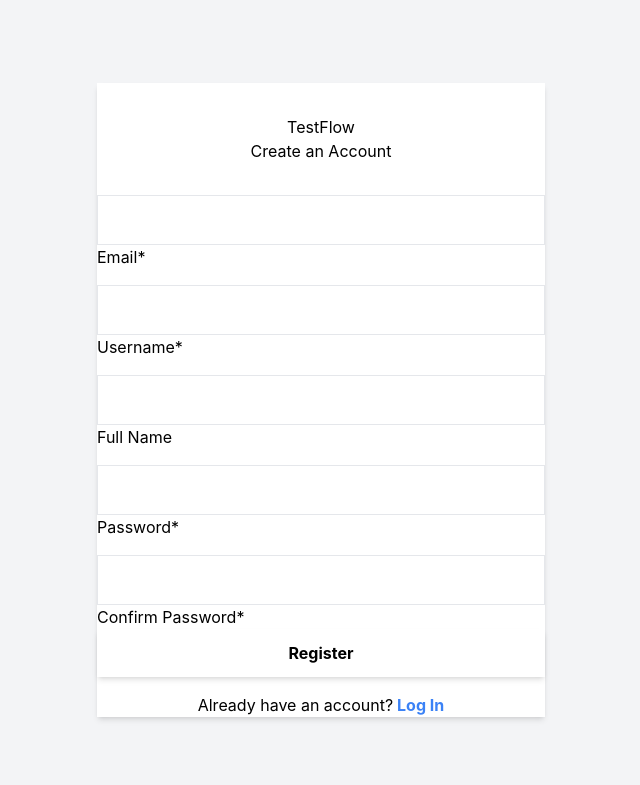
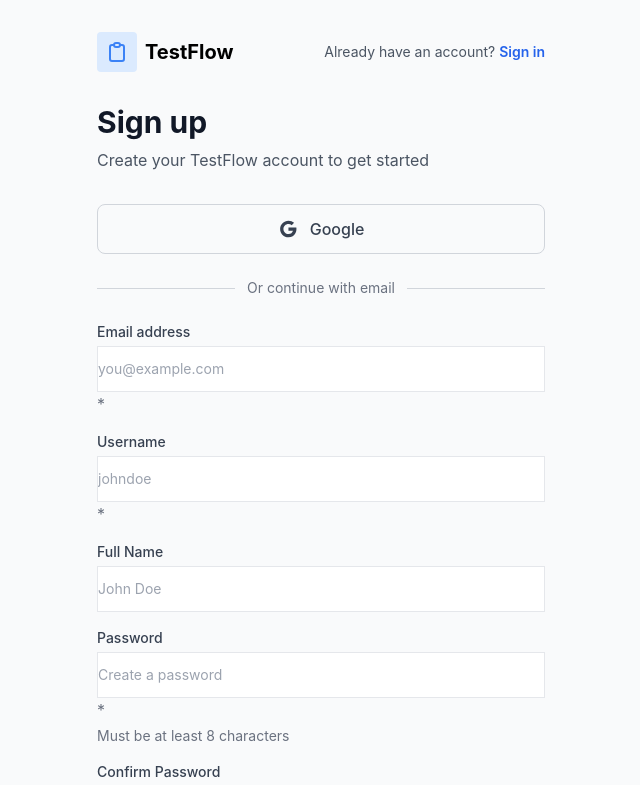
Before and after one commit to AbhiramKrishnaM/TestFlow, a React (Create React App) app in the folder frontend/: page /register in a window 1280 px wide. Shown: the top 785 px of the page, without its empty margins (319-959 px from the left). Built offline with nearby package versions, Linux system fonts and the light colour scheme; no server answers.

Commit message:
fix: added style changes to login and register pages

```diff
--- a/frontend/src/pages/auth/Login.tsx
+++ b/frontend/src/pages/auth/Login.tsx
@@ -5,7 +5,6 @@
   Card,
   CardBody,
   CardFooter,
-  CardHeader,
   Input,
   Typography,
 } from "../../components/MaterialTailwindFix";
@@ -37,78 +36,136 @@
   };
 
   return (
-    <div className="flex justify-center items-center min-h-screen bg-gray-100">
-      <Card className="w-full max-w-md">
-        <CardHeader
-          color="blue"
-          floated={false}
-          shadow={false}
-          className="m-0 grid place-items-center py-8 px-4 text-center"
+    <div className="flex min-h-screen bg-gray-50">
+      {/* Right side with login form */}
+      <div className="w-full flex items-center justify-center p-8">
+        <div className="w-full max-w-md">
+          <div className="flex justify-between items-center mb-8">
+            <div className="flex items-center">
+              <div className="flex items-center justify-center w-10 h-10 rounded bg-blue-100">
+                <svg
+                  xmlns="http://www.w3.org/2000/svg"
+                  className="h-6 w-6 text-blue-500"
+                  fill="none"
+                  viewBox="0 0 24 24"
+                  stroke="currentColor"
                 >
-          <Typography variant="h3" color="white">
-            TestFlow
+                  <path
+                    strokeLinecap="round"
+                    strokeLinejoin="round"
+                    strokeWidth={2}
+                    d="M9 5H7a2 2 0 00-2 2v12a2 2 0 002 2h10a2 2 0 002-2V7a2 2 0 00-2-2h-2M9 5a2 2 0 002 2h2a2 2 0 002-2M9 5a2 2 0 012-2h2a2 2 0 012 2"
+                  />
+                </svg>
+              </div>
+              <span className="ml-2 text-xl font-bold">TestFlow</span>
+            </div>
+            <div>
+              <Typography variant="small" className="text-gray-600">
+                Don't have an account?{" "}
+                <Link to="/register" className="text-blue-600 font-semibold">
+                  Sign up
+                </Link>
               </Typography>
-          <Typography variant="h5" color="white">
-            Log In
+            </div>
+          </div>
+
+          <div className="mb-8">
+            <Typography
+              variant="h3"
+              className="text-3xl font-bold text-gray-900 mb-2"
+            >
+              Sign in
             </Typography>
-        </CardHeader>
+            <Typography variant="paragraph" className="text-gray-600">
+              Sign in with your TestFlow account to continue
+            </Typography>
+          </div>
+
+          <div className="flex flex-col gap-4 mb-6">
+            <button className="flex items-center justify-center gap-3 border border-gray-300 rounded-lg py-3 px-4 text-gray-700 font-medium hover:bg-gray-50 transition-colors">
+              <svg
+                xmlns="http://www.w3.org/2000/svg"
+                width="20"
+                height="20"
+                viewBox="0 0 24 24"
+                fill="currentColor"
+              >
+                <path d="M12.545,10.239v3.821h5.445c-0.712,2.315-2.647,3.972-5.445,3.972c-3.332,0-6.033-2.701-6.033-6.032s2.701-6.032,6.033-6.032c1.498,0,2.866,0.549,3.921,1.453l2.814-2.814C17.503,2.988,15.139,2,12.545,2C7.021,2,2.543,6.477,2.543,12s4.478,10,10.002,10c8.396,0,10.249-7.85,9.426-11.748L12.545,10.239z" />
+              </svg>
+              <span>Google</span>
+            </button>
+          </div>
+
+          <div className="flex items-center gap-3 mb-6">
+            <div className="h-px bg-gray-300 flex-grow"></div>
+            <Typography variant="small" className="text-gray-500">
+              Or continue with email
+            </Typography>
+            <div className="h-px bg-gray-300 flex-grow"></div>
+          </div>
 
           <form onSubmit={handleLogin}>
-          <CardBody className="flex flex-col gap-4">
             {error && (
-              <div className="bg-red-100 border border-red-400 text-red-700 px-4 py-3 rounded">
+              <div className="bg-red-100 border border-red-400 text-red-700 px-4 py-3 rounded mb-4">
                 {error}
               </div>
             )}
 
+            <div className="mb-4">
+              <label className="block text-sm font-medium text-gray-700 mb-1">
+                Email address
+              </label>
               <Input
-              label="Username or Email"
                 size="lg"
+                placeholder="you@example.com"
                 value={username}
                 onChange={(e: React.ChangeEvent<HTMLInputElement>) =>
                   setUsername(e.target.value)
                 }
+                className="focus:ring-blue-500 focus:border-blue-500 w-full"
                 required
               />
+            </div>
 
+            <div className="mb-6">
+              <div className="flex justify-between items-center mb-1">
+                <label className="block text-sm font-medium text-gray-700">
+                  Password
+                </label>
+                <a
+                  href="#"
+                  className="text-sm text-blue-600 hover:text-blue-800"
+                >
+                  Forgot password?
+                </a>
+              </div>
               <Input
                 type="password"
-              label="Password"
                 size="lg"
+                placeholder="Enter your password"
                 value={password}
                 onChange={(e: React.ChangeEvent<HTMLInputElement>) =>
                   setPassword(e.target.value)
                 }
+                className="focus:ring-blue-500 focus:border-blue-500 w-full"
                 required
               />
-          </CardBody>
+            </div>
 
-          <CardFooter className="pt-0">
             <Button
               type="submit"
-              variant="gradient"
+              size="lg"
+              color="blue"
               fullWidth
               disabled={isLoading}
+              className="bg-blue-600 hover:bg-blue-700 py-3 rounded-lg"
             >
-              {isLoading ? "Logging in..." : "Log In"}
+              {isLoading ? "Signing in..." : "Login"}
             </Button>
-
-            <Typography variant="small" className="mt-4 flex justify-center">
-              Don't have an account?
-              <Link to="/register">
-                <Typography
-                  as="span"
-                  variant="small"
-                  color="blue"
-                  className="ml-1 font-bold"
-                >
-                  Register
-                </Typography>
-              </Link>
-            </Typography>
-          </CardFooter>
           </form>
-      </Card>
+        </div>
+      </div>
     </div>
   );
 }
--- a/frontend/src/pages/auth/Register.tsx
+++ b/frontend/src/pages/auth/Register.tsx
@@ -5,7 +5,6 @@
   Card,
   CardBody,
   CardFooter,
-  CardHeader,
   Input,
   Typography,
 } from "../../components/MaterialTailwindFix";
@@ -60,109 +59,191 @@
   };
 
   return (
-    <div className="flex justify-center items-center min-h-screen bg-gray-100">
-      <Card className="w-full max-w-md">
-        <CardHeader
-          color="blue"
-          floated={false}
-          shadow={false}
-          className="m-0 grid place-items-center py-8 px-4 text-center"
+    <div className="flex min-h-screen bg-gray-50">
+      {/* Right side with registration form */}
+      <div className="w-full flex items-center justify-center p-8">
+        <div className="w-full max-w-md">
+          <div className="flex justify-between items-center mb-8">
+            <div className="flex items-center">
+              <div className="flex items-center justify-center w-10 h-10 rounded bg-blue-100">
+                <svg
+                  xmlns="http://www.w3.org/2000/svg"
+                  className="h-6 w-6 text-blue-500"
+                  fill="none"
+                  viewBox="0 0 24 24"
+                  stroke="currentColor"
                 >
-          <Typography variant="h3" color="white">
-            TestFlow
+                  <path
+                    strokeLinecap="round"
+                    strokeLinejoin="round"
+                    strokeWidth={2}
+                    d="M9 5H7a2 2 0 00-2 2v12a2 2 0 002 2h10a2 2 0 002-2V7a2 2 0 00-2-2h-2M9 5a2 2 0 002 2h2a2 2 0 002-2M9 5a2 2 0 012-2h2a2 2 0 012 2"
+                  />
+                </svg>
+              </div>
+              <span className="ml-2 text-xl font-bold">TestFlow</span>
+            </div>
+            <div>
+              <Typography variant="small" className="text-gray-600">
+                Already have an account?{" "}
+                <Link to="/login" className="text-blue-600 font-semibold">
+                  Sign in
+                </Link>
               </Typography>
-          <Typography variant="h5" color="white">
-            Create an Account
+            </div>
+          </div>
+
+          <div className="mb-8">
+            <Typography
+              variant="h3"
+              className="text-3xl font-bold text-gray-900 mb-2"
+            >
+              Sign up
             </Typography>
-        </CardHeader>
+            <Typography variant="paragraph" className="text-gray-600">
+              Create your TestFlow account to get started
+            </Typography>
+          </div>
+
+          <div className="flex flex-col gap-4 mb-6">
+            <button className="flex items-center justify-center gap-3 border border-gray-300 rounded-lg py-3 px-4 text-gray-700 font-medium hover:bg-gray-50 transition-colors">
+              <svg
+                xmlns="http://www.w3.org/2000/svg"
+                width="20"
+                height="20"
+                viewBox="0 0 24 24"
+                fill="currentColor"
+              >
+                <path d="M12.545,10.239v3.821h5.445c-0.712,2.315-2.647,3.972-5.445,3.972c-3.332,0-6.033-2.701-6.033-6.032s2.701-6.032,6.033-6.032c1.498,0,2.866,0.549,3.921,1.453l2.814-2.814C17.503,2.988,15.139,2,12.545,2C7.021,2,2.543,6.477,2.543,12s4.478,10,10.002,10c8.396,0,10.249-7.85,9.426-11.748L12.545,10.239z" />
+              </svg>
+              <span>Google</span>
+            </button>
+          </div>
+
+          <div className="flex items-center gap-3 mb-6">
+            <div className="h-px bg-gray-300 flex-grow"></div>
+            <Typography variant="small" className="text-gray-500">
+              Or continue with email
+            </Typography>
+            <div className="h-px bg-gray-300 flex-grow"></div>
+          </div>
 
           <form onSubmit={handleRegister}>
-          <CardBody className="flex flex-col gap-4">
             {error && (
-              <div className="bg-red-100 border border-red-400 text-red-700 px-4 py-3 rounded">
+              <div className="bg-red-100 border border-red-400 text-red-700 px-4 py-3 rounded mb-4">
                 {error}
               </div>
             )}
 
+            <div className="mb-4">
+              <label className="block text-sm font-medium text-gray-700 mb-1">
+                Email address
+              </label>
               <Input
-              label="Email"
                 type="email"
                 size="lg"
+                placeholder="you@example.com"
                 value={email}
                 onChange={(e: React.ChangeEvent<HTMLInputElement>) =>
                   setEmail(e.target.value)
                 }
+                className="focus:ring-blue-500 focus:border-blue-500 w-full"
                 required
               />
+            </div>
 
+            <div className="mb-4">
+              <label className="block text-sm font-medium text-gray-700 mb-1">
+                Username
+              </label>
               <Input
-              label="Username"
                 size="lg"
+                placeholder="johndoe"
                 value={username}
                 onChange={(e: React.ChangeEvent<HTMLInputElement>) =>
                   setUsername(e.target.value)
                 }
+                className="focus:ring-blue-500 focus:border-blue-500 w-full"
                 required
               />
+            </div>
 
+            <div className="mb-4">
+              <label className="block text-sm font-medium text-gray-700 mb-1">
+                Full Name
+              </label>
               <Input
-              label="Full Name"
                 size="lg"
+                placeholder="John Doe"
                 value={fullName}
                 onChange={(e: React.ChangeEvent<HTMLInputElement>) =>
                   setFullName(e.target.value)
                 }
+                className="focus:ring-blue-500 focus:border-blue-500 w-full"
               />
+            </div>
 
+            <div className="mb-4">
+              <label className="block text-sm font-medium text-gray-700 mb-1">
+                Password
+              </label>
               <Input
                 type="password"
-              label="Password"
                 size="lg"
+                placeholder="Create a password"
                 value={password}
                 onChange={(e: React.ChangeEvent<HTMLInputElement>) =>
                   setPassword(e.target.value)
                 }
+                className="focus:ring-blue-500 focus:border-blue-500 w-full"
                 required
               />
+              <p className="mt-1 text-sm text-gray-500">
+                Must be at least 8 characters
+              </p>
+            </div>
 
+            <div className="mb-6">
+              <label className="block text-sm font-medium text-gray-700 mb-1">
+                Confirm Password
+              </label>
               <Input
                 type="password"
-              label="Confirm Password"
                 size="lg"
+                placeholder="Confirm your password"
                 value={confirmPassword}
                 onChange={(e: React.ChangeEvent<HTMLInputElement>) =>
                   setConfirmPassword(e.target.value)
                 }
+                className="focus:ring-blue-500 focus:border-blue-500 w-full"
                 required
               />
-          </CardBody>
+            </div>
 
-          <CardFooter className="pt-0">
             <Button
               type="submit"
-              variant="gradient"
+              size="lg"
+              color="blue"
               fullWidth
               disabled={isLoading}
+              className="bg-blue-600 hover:bg-blue-700 py-3 rounded-lg"
             >
-              {isLoading ? "Registering..." : "Register"}
+              {isLoading ? "Creating account..." : "Create account"}
             </Button>
 
-            <Typography variant="small" className="mt-4 flex justify-center">
-              Already have an account?
-              <Link to="/login">
-                <Typography
-                  as="span"
-                  variant="small"
-                  color="blue"
-                  className="ml-1 font-bold"
-                >
-                  Log In
-                </Typography>
-              </Link>
-            </Typography>
-          </CardFooter>
+            <p className="mt-4 text-sm text-center text-gray-500">
+              By signing up, you agree to our{" "}
+              <a href="#" className="text-blue-600 hover:text-blue-800">
+                Terms of Service
+              </a>{" "}
+              and{" "}
+              <a href="#" className="text-blue-600 hover:text-blue-800">
+                Privacy Policy
+              </a>
+            </p>
           </form>
-      </Card>
+        </div>
+      </div>
     </div>
   );
 }
```
Lines whose indentation alone changed are shown as unchanged.
